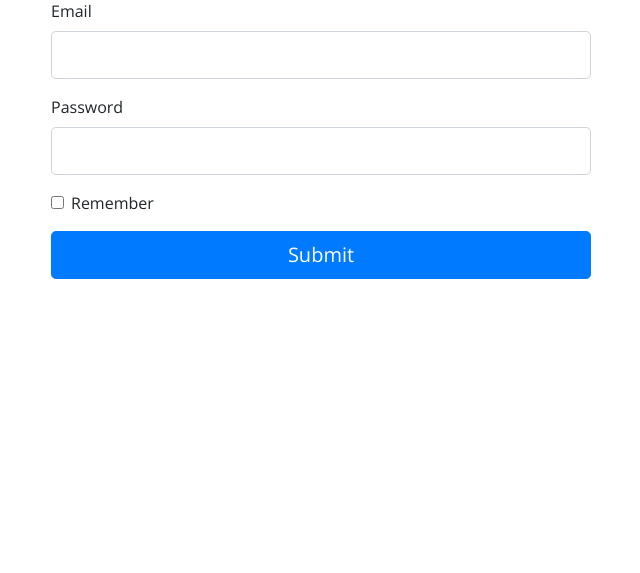
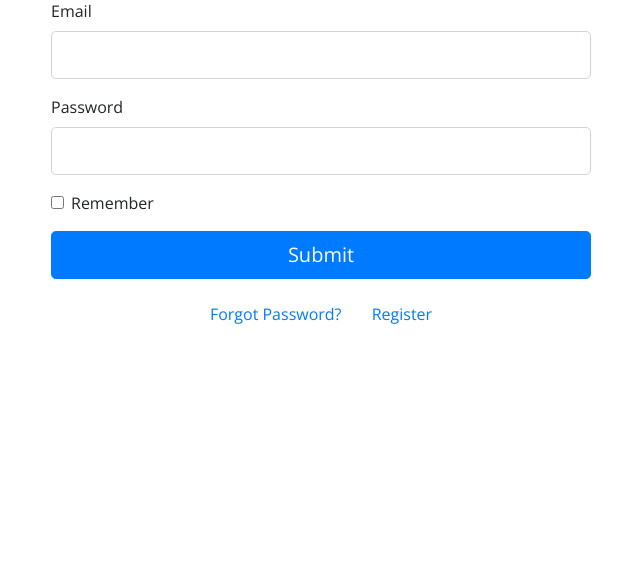
Before and after one commit to VasylFId/-durak-card-game-, a Flask app: template app/templates/login.html in a window 1280 px wide. Shown: the part 127-700 px from the top of the page, without its empty margins (319-959 px from the left). Run offline with Flask 3, Linux system fonts and the light colour scheme; the template is opened without the code that fills it, so the values that code supplies are empty, except form fields; form fields are guessed from the names that the template uses; some libraries are stand-ins or nearby versions.

Commit message:
Update login.html
Updated login page to include "Forgot Password?" and "Register" buttons. These buttons redirect users to the appropriate pages for password reset and registration.

```diff
--- a/app/templates/login.html
+++ b/app/templates/login.html
@@ -22,6 +22,10 @@
                     {{ form.submit(class="btn btn-primary btn-lg btn-block") }}
                 </div>
             </form>
+            <div class="text-center mt-3">
+                <a href="{{ url_for('main.forgot_password') }}" class="btn btn-link">Forgot Password?</a>
+                <a href="{{ url_for('main.register') }}" class="btn btn-link">Register</a>
+            </div>
         </div>
     </div>
 {% endblock %}
```
